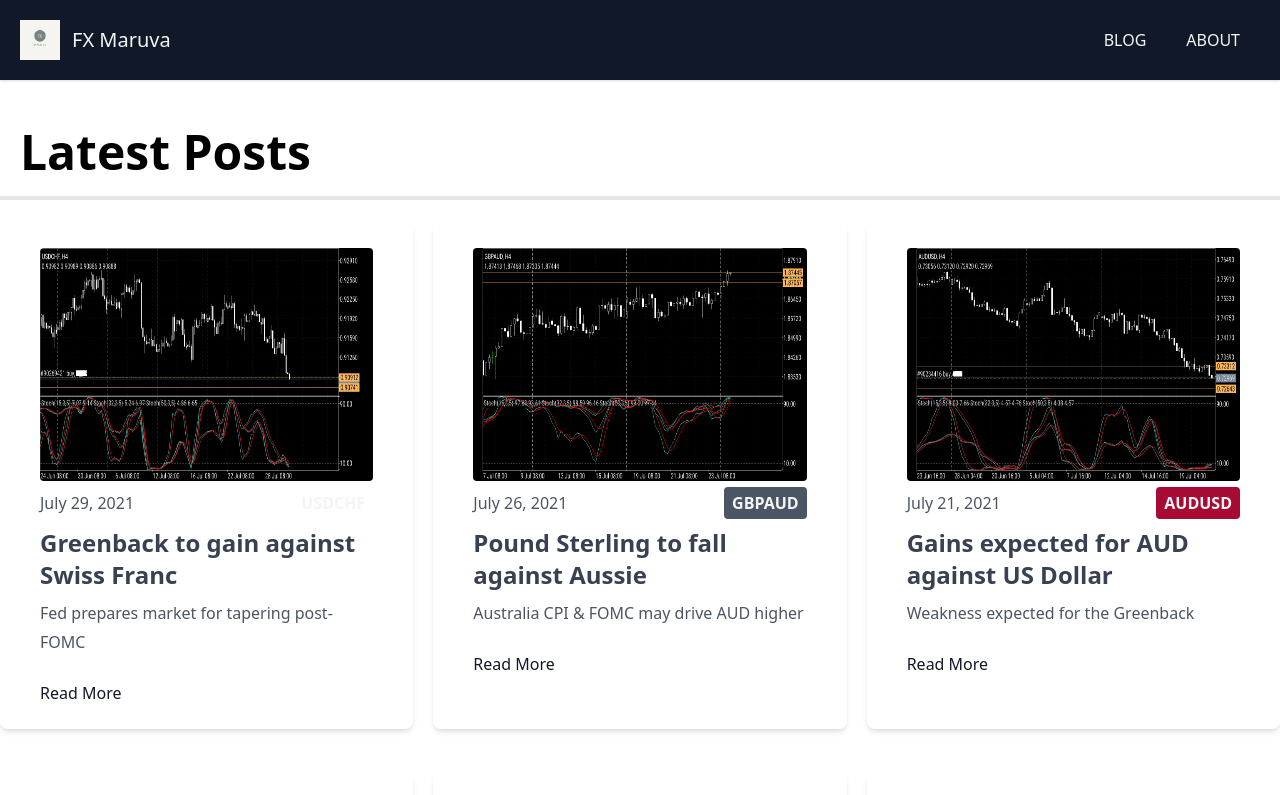
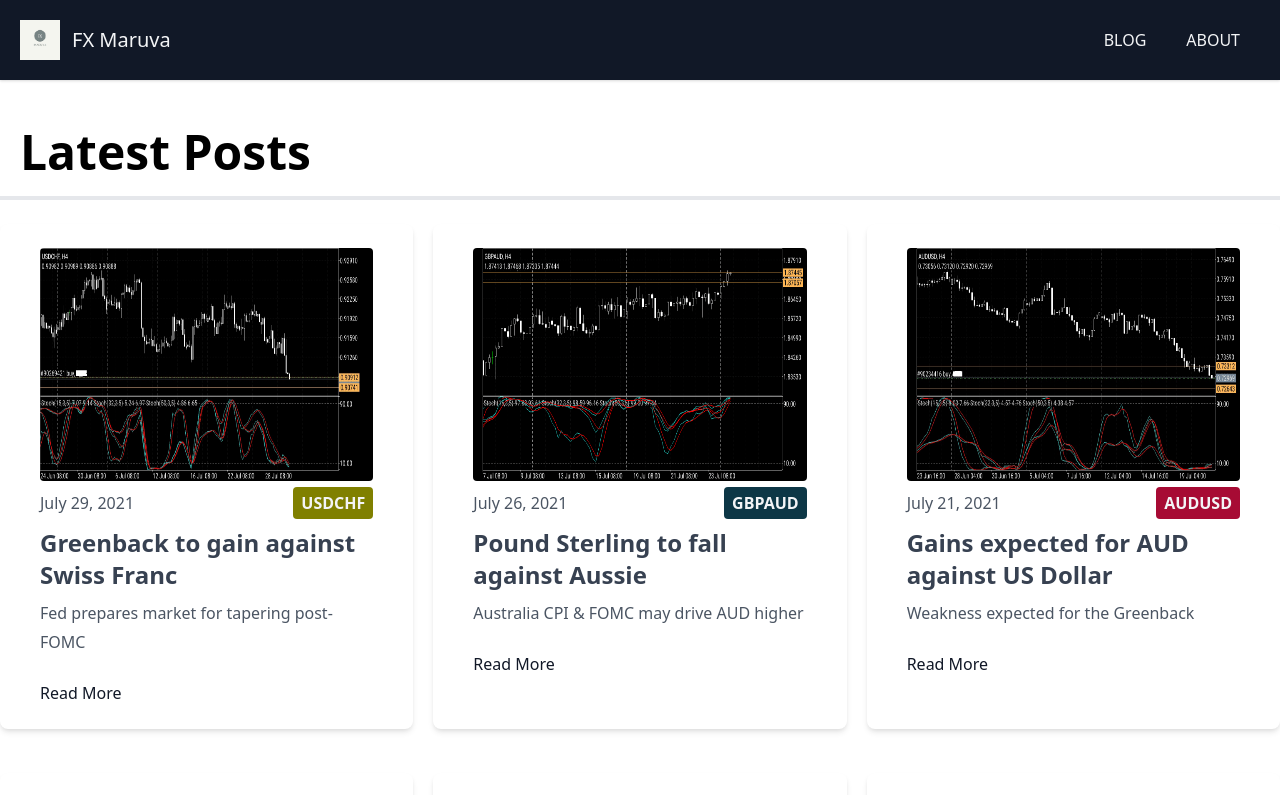
Before and after one commit to icematthews/fx-maruva, a Next.js app: page / in a window 1280 px wide. Shown: the top 795 px of the page. Built offline with nearby package versions, Linux system fonts and the light colour scheme.

Commit message:
changed CategoryLabel colors

```diff
--- a/components/CategoryLabel.js
+++ b/components/CategoryLabel.js
@@ -7,8 +7,8 @@ export default function CategoryLabel({ children }) {
     GBPUSD: "green",
     AUDNZD: "purple",
     AUDUSD: "red",
-    GBPAUD: "gray",
-    USDCHF: "aqua",
+    GBPAUD: "darkblue",
+    USDCHF: "brown",
   };
 
   return (
--- a/styles/globals.css
+++ b/styles/globals.css
@@ -48,6 +48,9 @@ ol {
 .bg-red-600 {
   background-color: #a70b34;
 }
-.bg-white-600 {
-  background-color: #f4f4f4;
+.bg-darkblue-600 {
+  background-color: #0d3746;
 }
+.bg-brown-600 {
+  background-color: #808000;
+}
```
